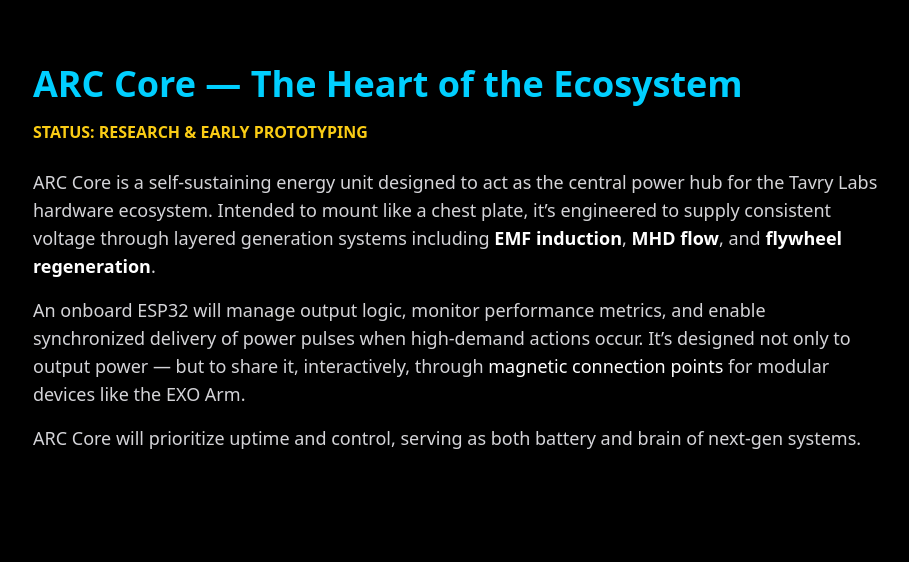
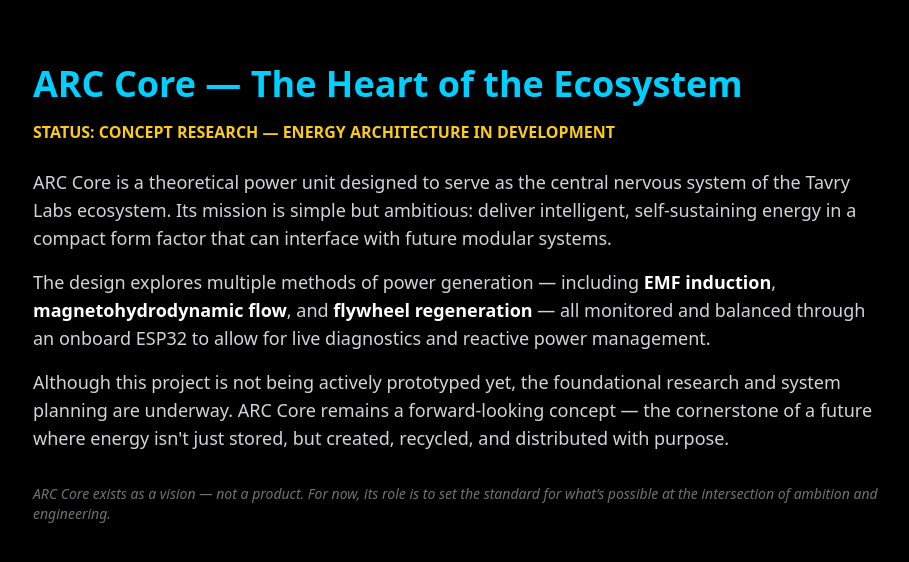
Before and after one commit to dtgarcia/tavrylabs-website, a React (Vite) app: page /projects/arc-core in a window 1280 px wide. Shown: the top 562 px of the page, without its empty margins (183-1092 px from the left). Built offline with nearby package versions, Linux system fonts and the light colour scheme.

Commit message:
Update: clarified ARC Core is research-only concept

```diff
--- a/src/pages/ArcCore.jsx
+++ b/src/pages/ArcCore.jsx
@@ -7,19 +7,23 @@
         ARC Core — The Heart of the Ecosystem
       </h1>
       <p className="text-yellow-400 font-semibold mb-6 uppercase">
-        Status: Research & Early Prototyping
+        Status: Concept Research — Energy Architecture in Development
       </p>
 
       <p className="text-lg text-zinc-300 mb-4">
-        ARC Core is a self-sustaining energy unit designed to act as the central power hub for the Tavry Labs hardware ecosystem. Intended to mount like a chest plate, it’s engineered to supply consistent voltage through layered generation systems including <span className="text-white font-semibold">EMF induction</span>, <span className="text-white font-semibold">MHD flow</span>, and <span className="text-white font-semibold">flywheel regeneration</span>.
+        ARC Core is a theoretical power unit designed to serve as the central nervous system of the Tavry Labs ecosystem. Its mission is simple but ambitious: deliver intelligent, self-sustaining energy in a compact form factor that can interface with future modular systems.
       </p>
 
       <p className="text-lg text-zinc-300 mb-4">
-        An onboard ESP32 will manage output logic, monitor performance metrics, and enable synchronized delivery of power pulses when high-demand actions occur. It’s designed not only to output power — but to share it, interactively, through <span className="text-white">magnetic connection points</span> for modular devices like the EXO Arm.
+        The design explores multiple methods of power generation — including <span className="text-white font-semibold">EMF induction</span>, <span className="text-white font-semibold">magnetohydrodynamic flow</span>, and <span className="text-white font-semibold">flywheel regeneration</span> — all monitored and balanced through an onboard ESP32 to allow for live diagnostics and reactive power management.
       </p>
 
       <p className="text-lg text-zinc-300 mb-4">
-        ARC Core will prioritize uptime and control, serving as both battery and brain of next-gen systems.
+        Although this project is not being actively prototyped yet, the foundational research and system planning are underway. ARC Core remains a forward-looking concept — the cornerstone of a future where energy isn't just stored, but created, recycled, and distributed with purpose.
+      </p>
+
+      <p className="text-sm text-zinc-500 italic mt-8">
+        ARC Core exists as a vision — not a product. For now, its role is to set the standard for what’s possible at the intersection of ambition and engineering.
       </p>
     </div>
   );
```
